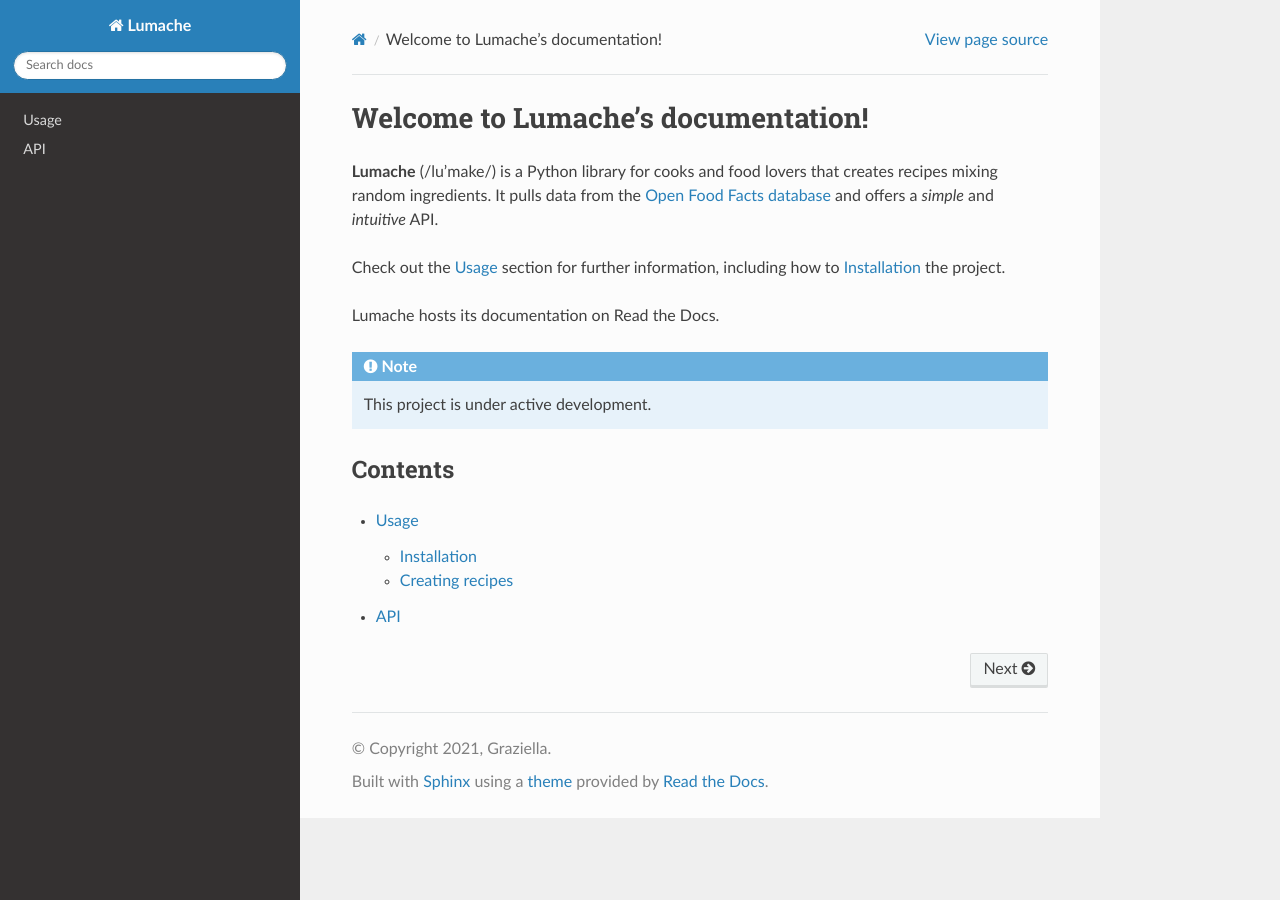
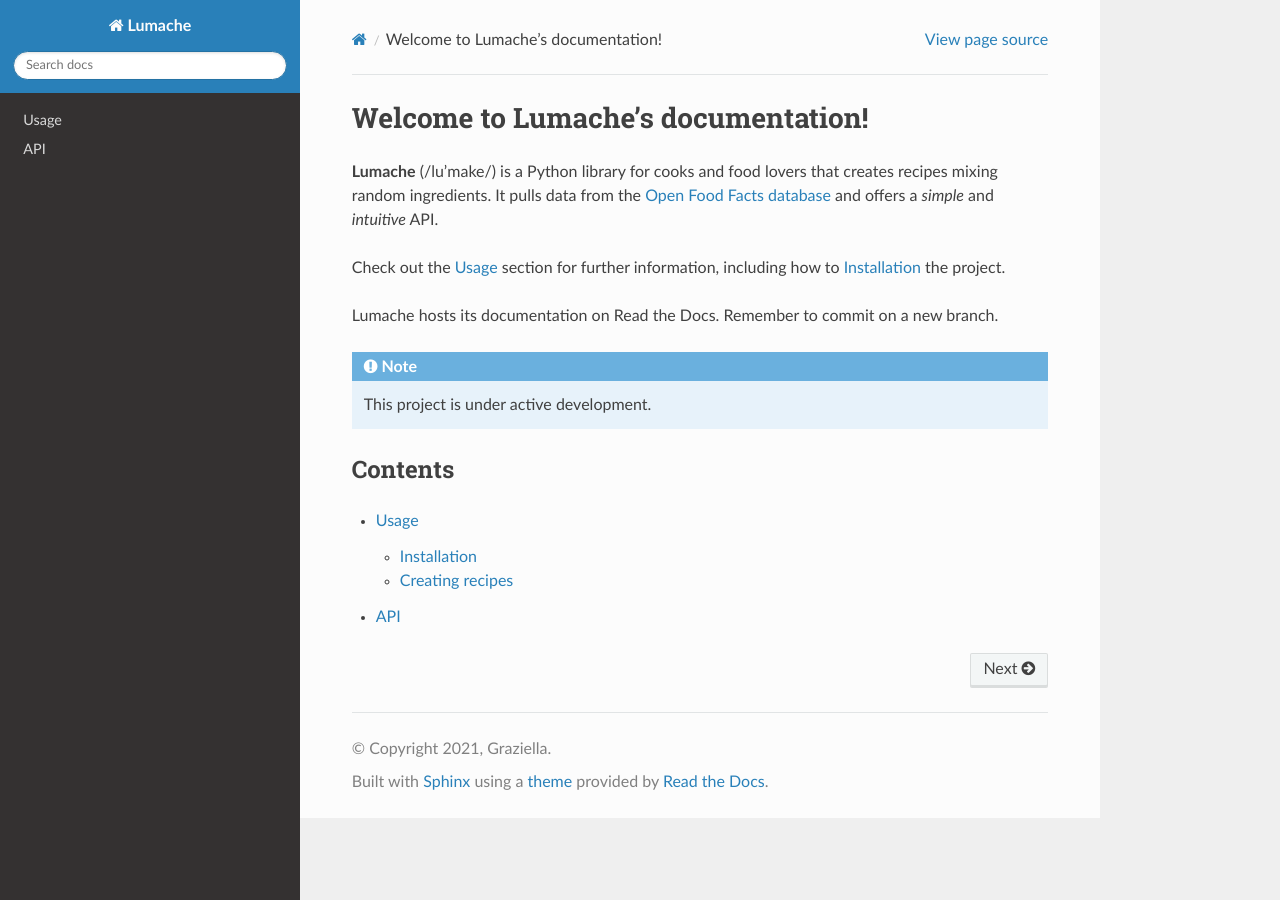
Before and after one commit to AdrienPlacais/rtd-tutorial, a Sphinx documentation site: the page built from docs/source/index.rst, in a window 1280 px wide. Built offline with Sphinx 7.4.7 and the Read the Docs theme 3.1.0, drawn with Linux system fonts in a browser that asks for light colours.

Commit message:
remember to create a new branch

```diff
--- a/docs/source/index.rst
+++ b/docs/source/index.rst
@@ -10,6 +10,7 @@ Check out the :doc:`usage` section for further information, including
 how to :ref:`installation` the project.
 
 Lumache hosts its documentation on Read the Docs.
+Remember to commit on a new branch.
 
 .. note::
 
```
